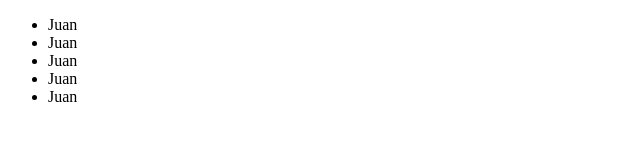
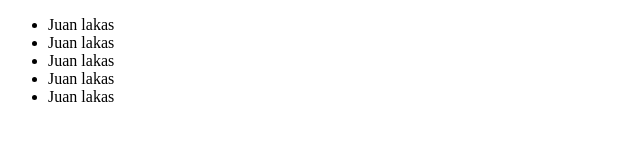
Before and after one commit to job221/mi-primer-repo, a plain HTML site: page nosotros.html in a window 1280 px wide. Shown: the whole page, without its empty margins (0-640 px from the left). Drawn offline with Linux system fonts and the light colour scheme.

Commit message:
change en 2 files

```diff
--- a/nosotros.html
+++ b/nosotros.html
@@ -9,19 +9,19 @@
 <body>
   <ul>
     <li>
-      <hola>Juan</hola>
+      <hola>Juan  lakas</hola>
     </li>
     <li>
-      <hola>Juan</hola>
+      <hola>Juan  lakas</hola>
     </li>
     <li>
-      <hola>Juan</hola>
+      <hola>Juan  lakas</hola>
     </li>
     <li>
-      <hola>Juan</hola>
+      <hola>Juan  lakas</hola>
     </li>
     <li>
-      <hola>Juan</hola>
+      <hola>Juan  lakas</hola>
     </li>
   </ul>
 </body>
```
Also changed, not shown: index.html (+4 -0 lines).
